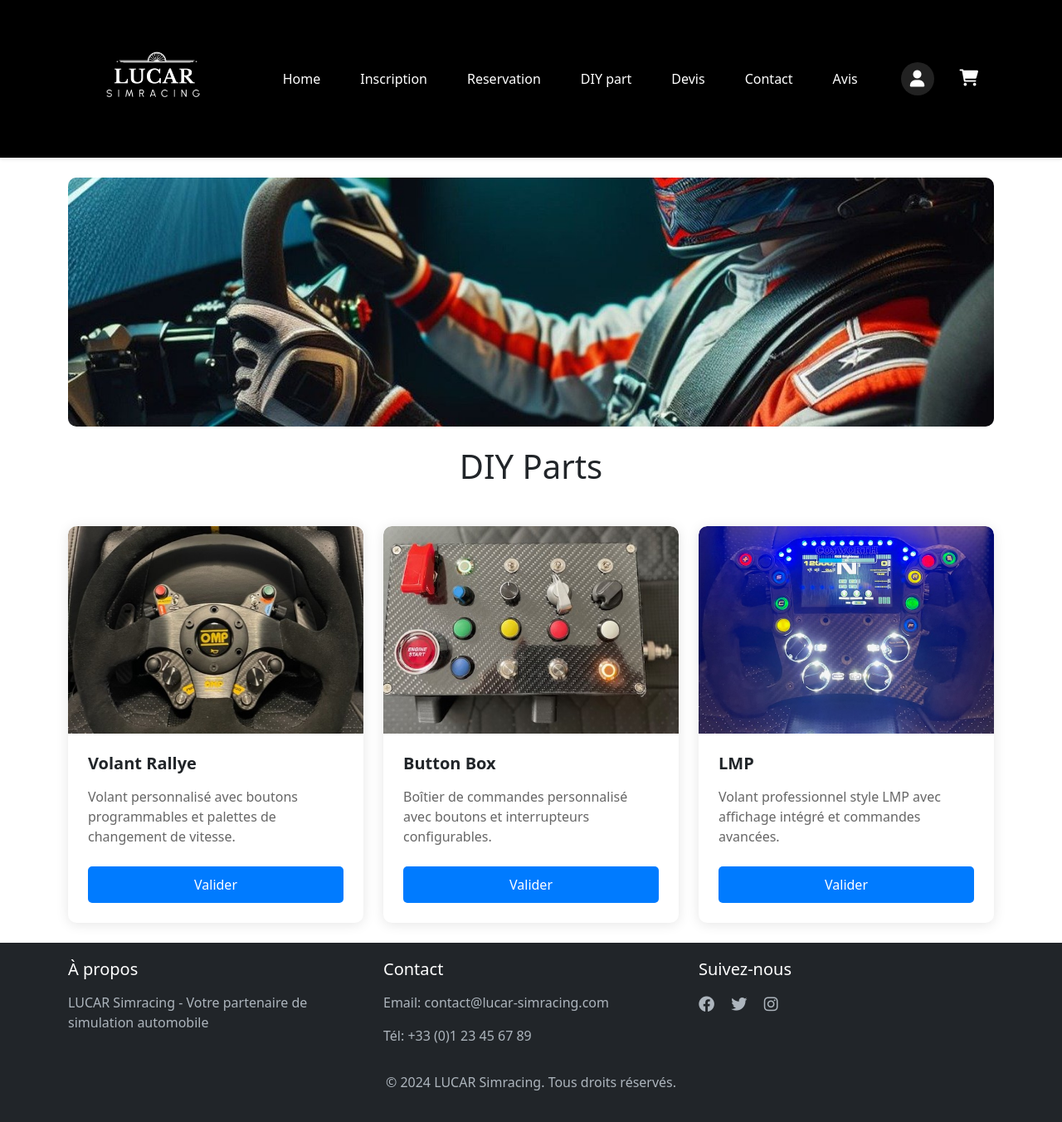
After one commit to LucArronne/Sim_API, a Symfony app: template templates/diy/index.html.twig in a window 1280 px wide. The commit adds this page. Shown: the whole page at 83% size. Run offline with Twig, Linux system fonts and the light colour scheme; the template is opened without the code that fills it, so the values that code supplies are empty; some libraries are stand-ins or nearby versions.

Commit message:
redimentionner image

```diff
--- a/templates/components/nav.html.twig
+++ b/templates/components/nav.html.twig
@@ -16,7 +16,7 @@
                 <a href="{{ path('app_inscription') }}" class="nav-link {% if app.request.get('_route') == 'app_inscription' %}active{% endif %}">Inscription</a>
             </span>
             <a href="{{ path('app_reservation') }}" class="nav-link {% if app.request.get('_route') == 'app_reservation' %}active{% endif %}">Reservation</a>
-            <a href="#" class="nav-link">DIY part</a>
+            <a href="{{ path('app_diy') }}" class="nav-link {% if app.request.get('_route') == 'app_diy' %}active{% endif %}">DIY part</a>
             <a href="#" class="nav-link">Devis</a>
             <a href="{{ path('contact_page') }}" class="nav-link {% if app.request.get('_route') == 'contact_page' %}active{% endif %}">Contact</a>
             <a href="{{ path('app_avis') }}" class="nav-link {% if app.request.get('_route') == 'app_avis' %}active{% endif %}">Avis</a>
--- /dev/null
+++ b/templates/diy/index.html.twig
@@ -0,0 +1,110 @@
+{% extends 'base.html.twig' %}
+
+{% block title %}DIY Parts - LUCAR Simracing{% endblock %}
+
+{% block body %}
+<div class="container mt-4">
+    <!-- En-tête avec image de bannière -->
+    <div class="banner mb-4">
+        <img src="{{ asset('images/Pilote Simracing.jpg') }}" alt="Simracing banner" class="w-100">
+    </div>
+
+    <!-- Titre de la section -->
+    <h1 class="text-center mb-5">DIY Parts</h1>
+
+    <!-- Grille des produits -->
+    <div class="row">
+        <!-- Volant Rallye -->
+        <div class="col-md-4 mb-4">
+            <div class="card product-card">
+                <img src="{{ asset('images/Volant rallye.jpg') }}" class="card-img-top" alt="Volant Rallye">
+                <div class="card-body">
+                    <h5 class="card-title">Volant Rallye</h5>
+                    <p class="card-text">Volant personnalisé avec boutons programmables et palettes de changement de vitesse.</p>
+                    <button class="btn btn-primary valider-btn">Valider</button>
+                </div>
+            </div>
+        </div>
+
+        <!-- Button Box -->
+        <div class="col-md-4 mb-4">
+            <div class="card product-card">
+                <img src="{{ asset('images/button box.jpg') }}" class="card-img-top" alt="Button Box">
+                <div class="card-body">
+                    <h5 class="card-title">Button Box</h5>
+                    <p class="card-text">Boîtier de commandes personnalisé avec boutons et interrupteurs configurables.</p>
+                    <button class="btn btn-primary valider-btn">Valider</button>
+                </div>
+            </div>
+        </div>
+
+        <!-- LMP -->
+        <div class="col-md-4 mb-4">
+            <div class="card product-card">
+                <img src="{{ asset('images/lmp.jpg') }}" class="card-img-top" alt="LMP">
+                <div class="card-body">
+                    <h5 class="card-title">LMP</h5>
+                    <p class="card-text">Volant professionnel style LMP avec affichage intégré et commandes avancées.</p>
+                    <button class="btn btn-primary valider-btn">Valider</button>
+                </div>
+            </div>
+        </div>
+    </div>
+</div>
+
+<style>
+.banner {
+    height: 300px;
+    overflow: hidden;
+    border-radius: 10px;
+}
+
+.banner img {
+    width: 100%;
+    height: 100%;
+    object-fit: cover;
+}
+
+.product-card {
+    transition: transform 0.3s ease;
+    border: none;
+    border-radius: 10px;
+    box-shadow: 0 2px 15px rgba(0,0,0,0.1);
+}
+
+.product-card:hover {
+    transform: translateY(-5px);
+}
+
+.product-card img {
+    height: 250px;
+    object-fit: cover;
+    border-radius: 10px 10px 0 0;
+}
+
+.card-body {
+    padding: 1.5rem;
+}
+
+.card-title {
+    font-size: 1.25rem;
+    font-weight: bold;
+    margin-bottom: 1rem;
+}
+
+.valider-btn {
+    width: 100%;
+    padding: 10px;
+    border-radius: 5px;
+    background-color: #007bff;
+    border: none;
+    transition: all 0.3s ease;
+}
+
+.valider-btn:hover {
+    background-color: #0056b3;
+    transform: translateY(-2px);
+    box-shadow: 0 2px 5px rgba(0,0,0,0.2);
+}
+</style>
+{% endblock %}
```
Also changed, not shown: src/Controller/DiyController.php (added, +16 -0 lines), public/images/Volant rallye.jpg (renamed from public/images/IMG_5132 (1).jpg).
